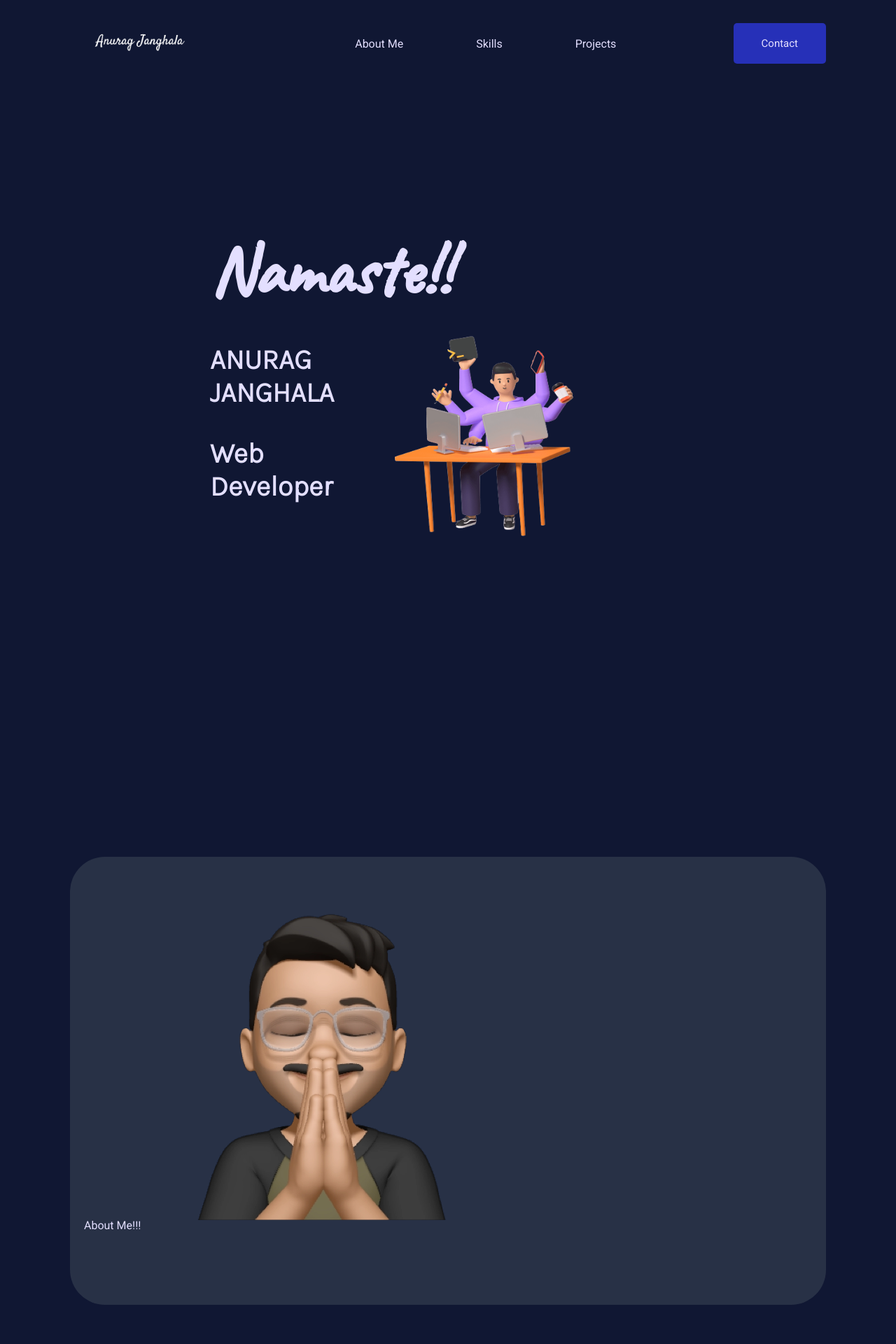
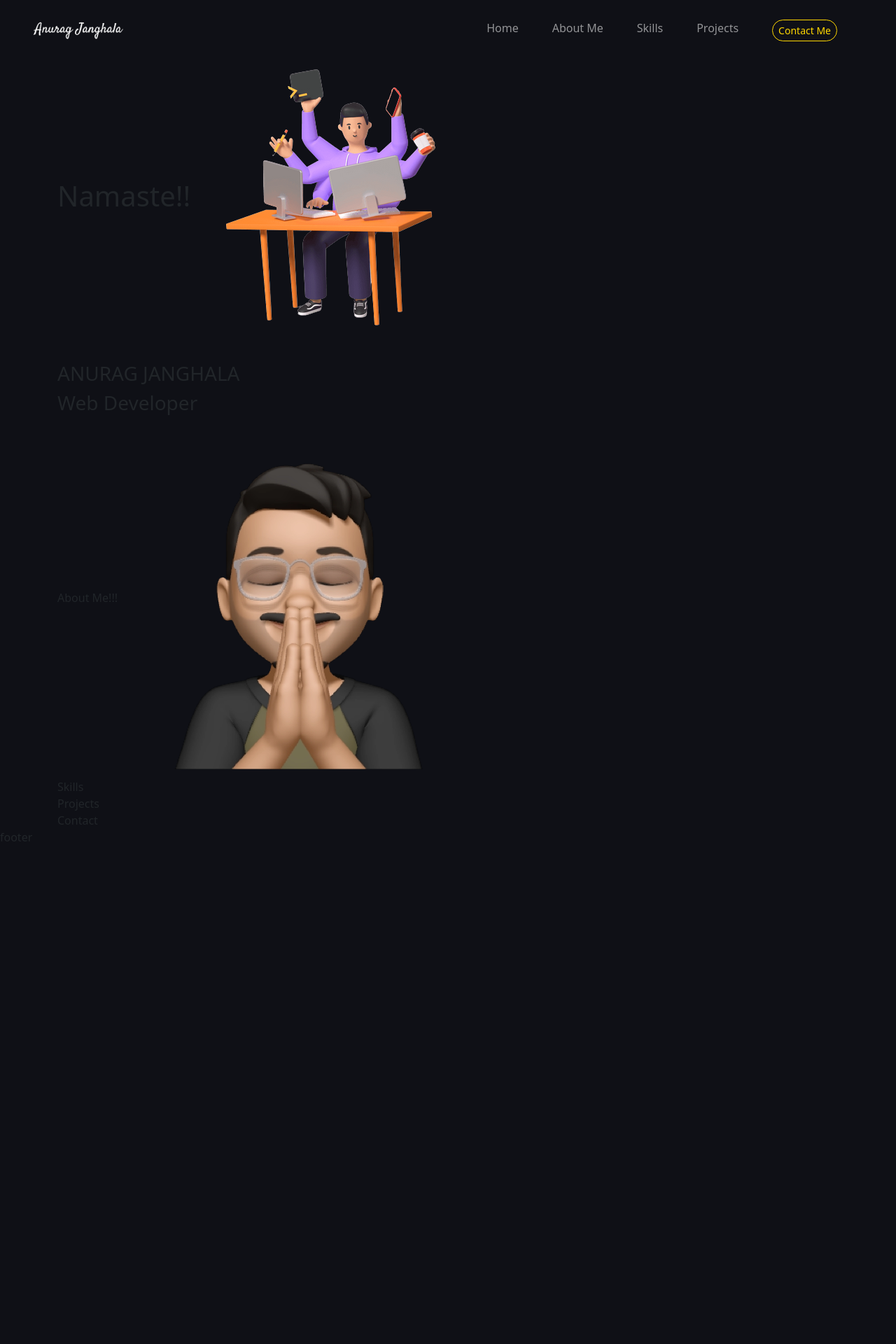
Before and after one commit to anuragjanghala/Portfolio-Web, a Django app: page / in a window 1280 px wide. Shown: the top 1920 px of the page at 70% size. After the commit the page ends 1202 px from the top, so only its background shows below. Run offline with Django 4.2, Linux system fonts and the light colour scheme.

Commit message:
navbar updated using bootstrap

```diff
--- a/folio/static/folio/style.css
+++ b/folio/static/folio/style.css
@@ -1,5 +1,7 @@
 @import url('https://fonts.googleapis.com/css2?family=Caveat:wght@500&family=Roboto&display=swap');
 @import url('https://fonts.googleapis.com/css2?family=Karla:wght@300&display=swap');
+
+/* header */
 
 header {
     margin: 0;
@@ -9,144 +11,26 @@ header {
     padding: 30px 100px;
 }
 
-#brand img {
-    height: 60px;
-    cursor: pointer;
+/* navbar elements */
+
+.nav-item {
+    padding: 0 1rem;
 }
 
-li, a, button {
-    font-family: "Roboto", sans-serif;
-    font-weight: 500;
-    font-size: 16px;
-    color: rgb(227, 223, 255);
-    text-decoration: none;
+/* .not-contact {
+    color: gold;
+} */
+
+.btn-info {
+    background-color: #0f1016;
+    color: gold;
+    border: 1px solid gold;
+    border-radius: 20px;
 }
 
-
-.nav-link {
-    list-style: none;
+.btn-info:hover {
+    background-color: #710851;
+    color: #e2defa;
+    border: 1px solid #0f1016;
+    border-radius: 20px;
 }
-
-.nav-link img {
-    height: 60px;
-    cursor: pointer;
-}
-
-.nav-link li{
-    display: inline-block;
-    padding: 0 50px;
-}
-
-.nav-link li a {
-    transition: all 0.3s ease 0s;
-}
-
-.nav-link li a:hover {
-    color: rgb(38, 48, 184);
-}
-
-#contact button {
-    padding: 9px 25px;
-    background-color: rgba(38,48,184,1);
-    border: none;
-    border-radius: 5px;
-    cursor: pointer;
-    transition: all 0.3s ease 0s;
-    font-size: 15px;
-    padding: 20px 40px;
-}
-
-#contact button:hover {
-    background-color: rgba(27, 33, 112,1);
-}
-
-
-
-#front-page {
-    height: 50rem;
-    width: 100%;
-    padding: 100px 0;
-}
-
-#front-page h1 {
-    color:rgb(227, 223, 255);
-    font-size: 100px;
-    margin: 0;
-    padding: 0 300px;
-    padding-top: 100px;
-    font-family: 'Caveat', cursive;
-}
-
-#front-page h3 {
-    color:rgb(227, 223, 255);
-    font-size: 40px;
-    font-family: 'Karla', sans-serif;
-    padding: 0 300px;
-}
-
-#front-page img {
-    float: right;
-    font-size: 5px;
-    padding-right: 100px;
-    height: 350px;
-    width: 350px;
-}
-
-#namaste {
-    height: 100px;
-    width: 100px;
-    float: none;
-}
-
-
-/* about me section */
-
-
-#about-me {
-    border: none;
-    border-radius: 50px;
-    padding: 20px;
-    margin: 100px;
-    height: 600px;
-    color:rgb(227, 223, 255);
-    background-color: rgb(40, 49, 70);
-}
-
-
-
-/* Skills section */
-
-#skills {
-    border: none;
-    border-radius: 50px;
-    padding: 20px;
-    margin: 100px;
-    height: 600px;
-    color: rgb(227, 223, 255);
-    background-color: rgb(40, 49, 70);
-}
-
-/* Projects section */
-
-#projects {
-    border: none;
-    border-radius: 50px;
-    padding: 20px;
-    margin: 100px;
-    height: 600px;
-    color: rgb(227, 223, 255);
-    background-color: rgb(40, 49, 70);
-}
-
-/* Contact section */
-
-
-#contacts {
-    border: none;
-    border-radius: 50px;
-    padding: 20px;
-    margin: 100px;
-    height: 600px;
-    color: rgb(227, 223, 255);
-    background-color: rgb(40, 49, 70);
-}
--- a/folio/templates/folio/main.html
+++ b/folio/templates/folio/main.html
@@ -2,28 +2,60 @@
 <link rel="stylesheet" href="{% static 'folio/style.css' %}" />
 {% endblock %} {% block content %}
 <header>
-  <div id="brand">
-    <a href=""
-      ><img
-        id="brand-logo"
-        src="{% static 'folio/images/signature.png' %}"
-        alt="Logo"
-    /></a>
-  </div>
-  <nav id="navlist">
-    <ul class="nav-link">
-      <li>
-        <a href="#"> About Me</a>
-      </li>
-      <li><a href="#">Skills</a></li>
-      <li><a href="#">Projects</a></li>
-    </ul>
+  <!--Navbar - bootstrap-->
+  <nav class="navbar fixed-top navbar-expand-lg navbar-dark shadow-5-strong">
+    <div class="container-fluid">
+      <!--Brand-Logo-->
+      <a class="navbar-brand" href="#">
+        <img
+          src="{% static 'folio/images/signature.png' %}"
+          alt="LOGO"
+          width="200"
+          height="60"
+        />
+      </a>
+
+      <!--Toggle-button-->
+      <button
+        class="navbar-toggler"
+        type="button"
+        data-bs-toggle="collapse"
+        data-bs-target="#navbarSupportedContent"
+        aria-controls="navbarSupportedContent"
+        aria-expanded="false"
+        aria-label="Toggle navigation"
+      >
+        <span class="navbar-toggler-icon"></span>
+      </button>
+
+      <!--Nav-list-->
+      <div class="collapse navbar-collapse" id="navbarSupportedContent">
+        <ul class="navbar-nav pe-5 ms-auto mb-2 mb-lg-0">
+          <li class="nav-item">
+            <a class="nav-link not-contact" aria-current="page" href="#"
+              >Home</a
+            >
+          </li>
+          <li class="nav-item">
+            <a class="nav-link not-contact" href="#">About Me</a>
+          </li>
+          <li class="nav-item">
+            <a class="nav-link not-contact" href="#">Skills</a>
+          </li>
+          <li class="nav-item">
+            <a class="nav-link not-contact" href="#">Projects</a>
+          </li>
+          <li class="nav-item">
+            <a class="nav-link" href="#">
+              <button type="button" class="btn btn-info btn-sm">
+                Contact Me
+              </button>
+            </a>
+          </li>
+        </ul>
+      </div>
+    </div>
   </nav>
-  <a href="#" id="contact">
-    <button type="text">
-      <span>Contact</span>
-    </button>
-  </a>
 </header>
 
 <div class="container" id="front-page">
@@ -46,4 +78,6 @@
 <div class="container" id="projects">Projects</div>
 
 <div class="container" id="contacts">Contact</div>
+
+<footer>footer</footer>
 {% endblock %}
--- a/static/global.css
+++ b/static/global.css
@@ -8,9 +8,5 @@ body {
     margin: 0;
     padding: 0;
     box-sizing: border-box;
-    background-color: #101733;
+    background-color: #0f1016;
 }
-
-h1 {
-    color: aqua;
-}
--- a/templates/base.html
+++ b/templates/base.html
@@ -10,8 +10,6 @@
     <meta content="" name="keywords" />
 
     <!-- Favicons -->
-    <link href="assets/img/favicon.png" rel="icon" />
-    <link href="assets/img/apple-touch-icon.png" rel="apple-touch-icon" />
 
     <!-- Google Fonts -->
     <link
@@ -20,7 +18,19 @@
     />
 
     <!-- Template Main CSS File -->
-    <link href="assets/css/style.css" rel="stylesheet" />
+    <link
+      rel="stylesheet"
+      href="https://cdn.jsdelivr.net/npm/bootstrap@5.1.3/dist/css/bootstrap.min.css"
+      integrity="sha384-1BmE4kWBq78iYhFldvKuhfTAU6auU8tT94WrHftjDbrCEXSU1oBoqyl2QvZ6jIW3"
+      crossorigin="anonymous"
+    />
+    <!-- JavaScript Bundle with Popper -->
+    <script
+      src="https://cdn.jsdelivr.net/npm/bootstrap@5.1.3/dist/js/bootstrap.bundle.min.js"
+      integrity="sha384-ka7Sk0Gln4gmtz2MlQnikT1wXgYsOg+OMhuP+IlRH9sENBO0LRn5q+8nbTov4+1p"
+      crossorigin="anonymous"
+    ></script>
+
     <link rel="stylesheet" href="{% static 'global.css' %}" />
 
     <title>{% block page_title %}My PortFolio{% endblock %}</title>
@@ -29,6 +39,5 @@
 
   <body>
     {% block content %} {% endblock %}
-    <h1>Content</h1>
   </body>
 </html>
```
Also changed, not shown: db.sqlite3.
